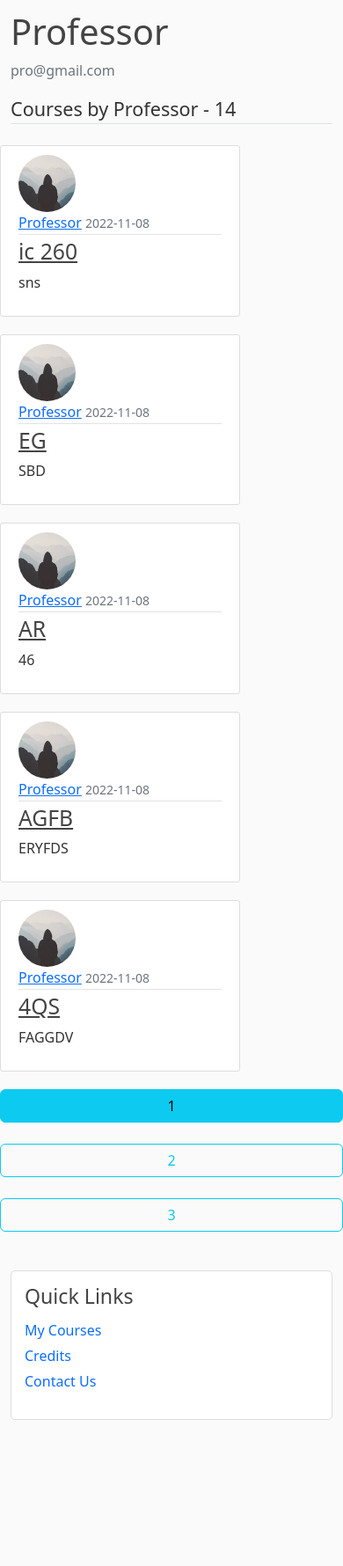
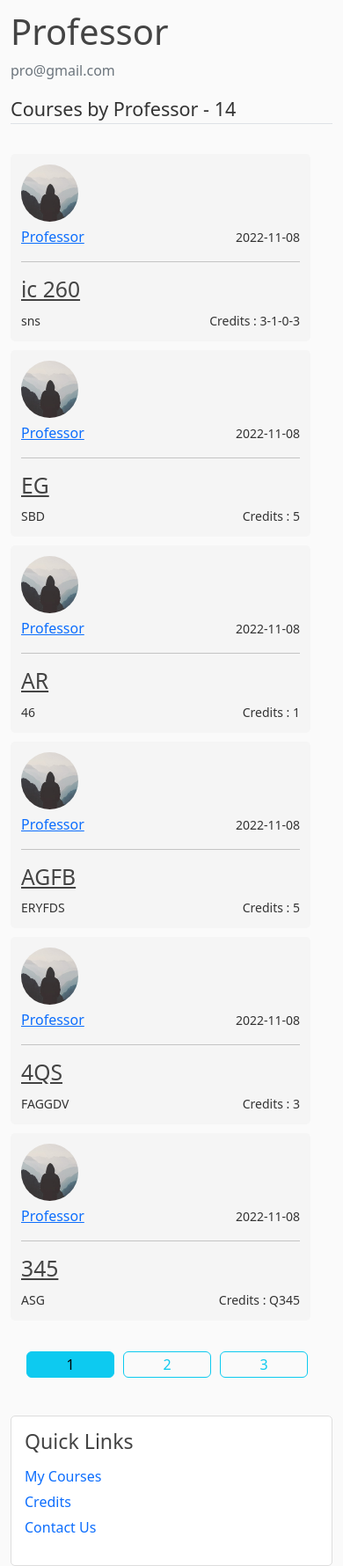
Before and after one commit to yxjat/cms, a Flask app: a page that uses cms/templates/user.html in a window 390 px wide. Shown: the part 203-1983 px from the top of the page at 88% size. Before the commit the page ends 1817 px from the top, so only its background shows below. Run offline with Flask 2, Linux system fonts and the light colour scheme; a user stored in the database is signed in; data comes from the database, SQL or seed files in the repository; both versions use the stored data as it was after the commit.

Commit message:
Profile page and forms design

```diff
--- a/cms/routes.py
+++ b/cms/routes.py
@@ -148,7 +148,7 @@ def viewuser(username):
     us = user.query.filter_by(username = username).first_or_404()
     image_file = url_for('static', filename= 'profile_pics/' + us.image_file)
     page = request.args.get('page', 1, type=int)
-    user_posts = post.query.filter_by(author=us).order_by(post.date_posted.desc()).paginate(page=page, per_page=5)
+    user_posts = post.query.filter_by(author=us).order_by(post.date_posted.desc()).paginate(page=page, per_page=6)
     user_courses = enrolled.query.filter_by(user_id = us.username).all()
     return render_template('user.html', title = us.username, user = us, image_file = image_file, posts = user_posts,courses = user_courses, len = len(user_courses))
 
--- /dev/null
+++ b/cms/static/account.css
@@ -0,0 +1,8 @@
+.accountsec{
+    width: 100%;
+    background: #ffffff;
+    border-radius: 10px;
+    padding: 30px;
+    padding-bottom: 25px;
+    margin-top: 5px;
+}
--- a/cms/static/login.css
+++ b/cms/static/login.css
@@ -8,6 +8,25 @@
   justify-content: center;
   align-items: center;
 }
+.loginform{
+  padding-bottom: 10px;
+}
+.formb .text-muted2{
+margin-top: 5px;
+}
+@media screen and (max-width:987px) {
+  .content-section{
+    width:98%;
+    display: flex;
+    flex-direction: column;
+    align-items: center;
+margin-left: 5px;  }
 .formb{
-
+  display: flex;
+  flex-direction: column;
+  align-items: center;
 }
+.formb .text-muted2{
+  margin-top: -5px;
+  }
+}
--- /dev/null
+++ b/cms/static/register.css
@@ -0,0 +1,15 @@
+
+.registerform{
+    width: 100%;
+    background: #ffffff;
+    border-radius: 10px;
+    padding: 15px;
+    margin-top: 5px;
+}
+
+.reggroup{
+    display: flex;
+    flex-direction: column;
+    justify-content: center;
+
+}
--- a/cms/templates/home.html
+++ b/cms/templates/home.html
@@ -11,6 +11,7 @@
               <a class="mr-2" href="{{url_for('viewuser', username = post.author.username)}}">{{ post.author.username }}</a>
               <small class="text-muted0">{{ post.date_posted.date() }}</small>
             </div>
+            <hr/>
             <h2><a class="article-title" href="{{url_for('viewpost', post_id = post.id)}}" >{{ post.title }}</a></h2>
             <div class="article-metadata1">
             <small class="article-content">{{ post.content }}</small>
--- a/cms/templates/layout.html
+++ b/cms/templates/layout.html
@@ -12,6 +12,8 @@
   <link rel="stylesheet" type= "text/css" href="{{url_for('static', filename = 'main.css')}}">
   <link rel="stylesheet" type= "text/css" href="{{url_for('static', filename = 'home.css')}}">
   <link rel="stylesheet" type= "text/css" href="{{url_for('static', filename = 'login.css')}}">
+  <link rel="stylesheet" type= "text/css" href="{{url_for('static', filename = 'register.css')}}">
+  <link rel="stylesheet" type= "text/css" href="{{url_for('static', filename = 'account.css')}}">
   <link rel="stylesheet" href="style.css">
   <link rel="stylesheet" href="https://maxcdn.bootstrapcdn.com/font-awesome/4.7.0/css/font-awesome.min.css">
   <script src="https://code.jquery.com/jquery-3.3.1.js"></script>
--- a/cms/templates/user.html
+++ b/cms/templates/user.html
@@ -14,50 +14,70 @@
             Courses by {{user.username}} - {{posts.total}}
         </legend>
     </fieldset>
+    <div class="row">
       {%for post in posts.items %}
-      <article class="media content-section">
+      <div class="col-md-4 col-12 coursescard">
+      <article class="media cources">
           <img class="rounded-circle article-img" src = "{{url_for('static',filename = 'profile_pics/' + post.author.image_file) }}">
           <div class="media-body">
-            <div class="article-metadata">
+            <div class="article-metadata0">
               <a class="mr-2" href="/account">{{ post.author.username }}</a>
-              <small class="text-muted">{{ post.date_posted.date() }}</small>
+              <small class="text-muted0">{{ post.date_posted.date() }}</small>
             </div>
+            <hr/>
+            <div class="article-metadata1">
             <h2><a class="article-title" href="{{url_for('viewpost', post_id = post.id)}}" >{{ post.title }}</a></h2>
-            <p class="article-content">{{ post.content }}</p>
+
+            <div class="article-metadata1">
+              <small class="article-content">{{ post.content }}</small>
+              <small class="article-content text-muted1">Credits : {{ post.credit }}</small>
+            </div>
+          </div>
           </div>
         </article>
+      </div>
       {% endfor %}
+    </div>
     {%else%}
+
       <fieldset class = "form-group">
         <legend class = "border-bottom mb-4">
             Courses taken by {{user.username}} - {{len}}
         </legend>
     </fieldset>
+    <div class="row">
       {%for course in courses %}
-      <article class="media content-section">
+      <div class="col-md-4 col-12 coursescard">
+      <article class="media cources">
 
-          <div class="media-body">
-            <div class="article-metadata">
+          <div class="media-body ">
+            <div class="article-metadata0">
               <h1>{{course.course}}</h1>
               <a class="mr-2" href="/users/{{course.teach}}">{{ course.teach }}</a>
             </div>
             <div>
+              <div class="article-metadata1">
               <p class = "article-content"> Course ID: {{course.course}}
-            <p class="article-content">Credits: {{ course.credit }}</p>
+            <p class="article-content text-muted1">Credits: {{ course.credit }}</p>
+          </div>
             </div>
           </div>
         </article>
+      </div>
       {% endfor %}
+    </div>
     {%endif%}
+    <div class="homebtn">
     {% for page_num in posts.iter_pages(left_edge=1, right_edge=1, left_current=1, right_current=2) %}
     {% if page_num %}
       {% if posts.page == page_num %}
-        <a class="btn btn-info mb-4" href="{{ url_for('viewuser', username=user.username, page=page_num) }}">{{ page_num }}</a>
+        <a class="btn btn-info mb-4  hbtn" href="{{ url_for('viewuser', username=user.username, page=page_num) }}">{{ page_num }}</a>
       {% else %}
-        <a class="btn btn-outline-info mb-4" href="{{ url_for('viewuser', username=user.username, page=page_num) }}">{{ page_num }}</a>
+        <a class="btn btn-outline-info mb-4 hbtn" href="{{ url_for('viewuser', username=user.username, page=page_num) }}">{{ page_num }}</a>
       {% endif %}
     {% else %}
       ...
     {% endif %}
   {% endfor %}
+</div>
 {% endblock content %}
```
Also changed, not shown: cms/templates/account.html (+14 -5 lines), cms/templates/login.html (+4 -3 lines), cms/templates/register.html (+23 -6 lines), cms/site.db.
